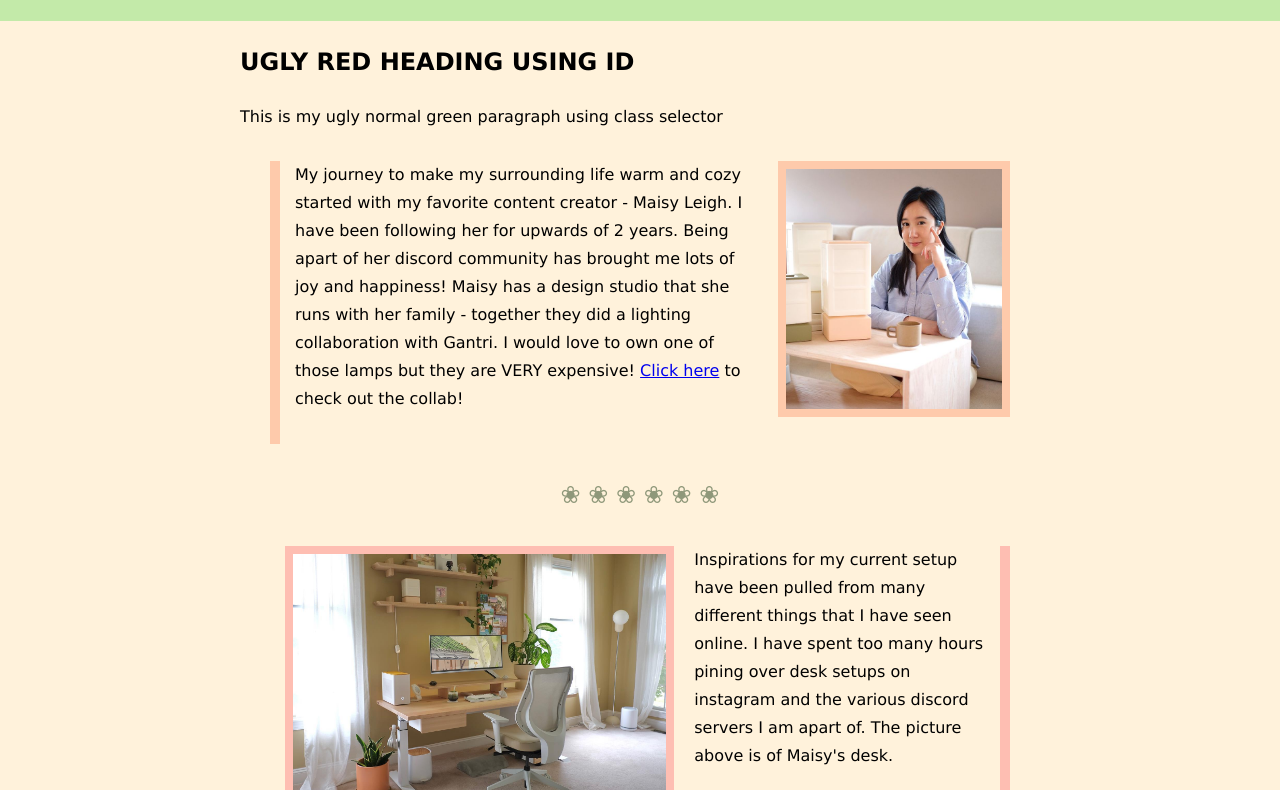
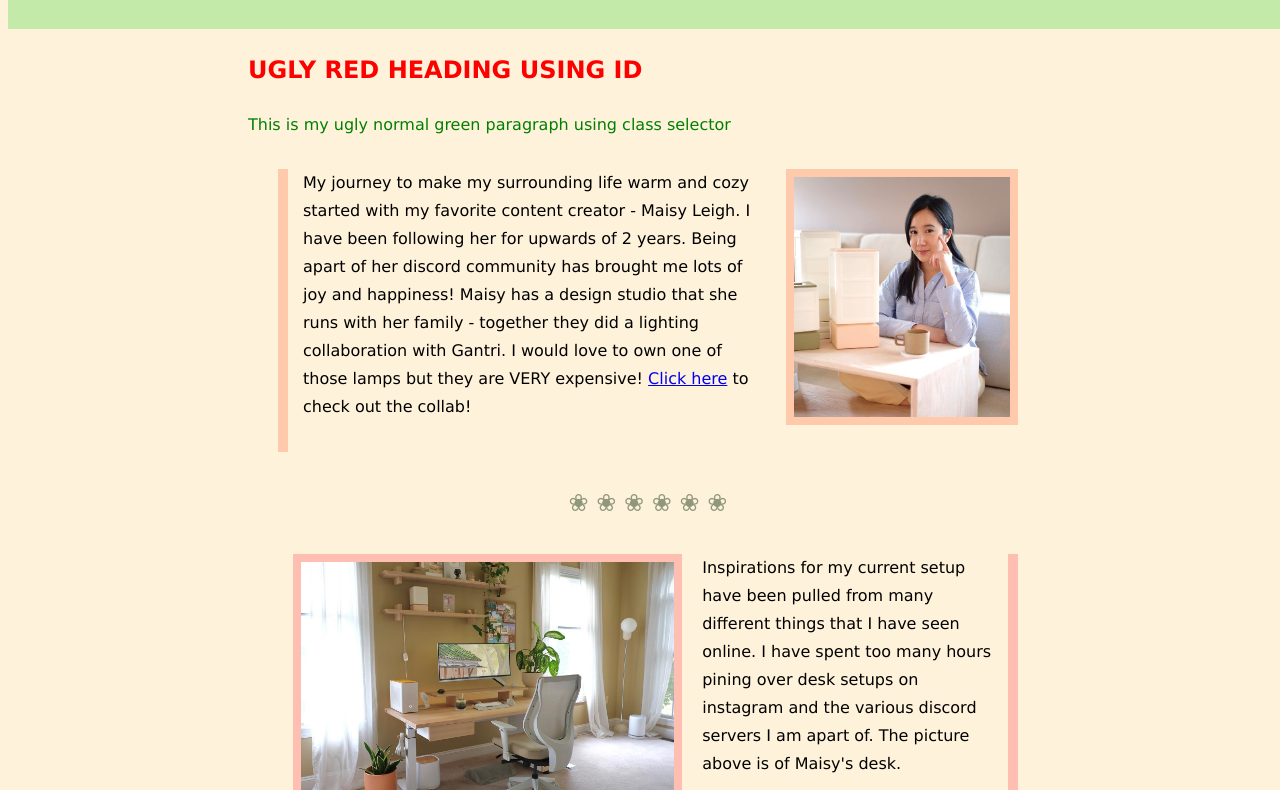
Before and after one commit to LaunchCodeAllhubs/js-assignment-4-html-me-something-keydamm, a website: page index.html in a window 1280 px wide. Shown: the part 110-900 px from the top of the page. Drawn offline with Linux system fonts and the light colour scheme.

Commit message:
Added requirements

```diff
--- a/styles.css
+++ b/styles.css
@@ -5,9 +5,10 @@ body {
     background-color: #FFF2DB;
     height: 100vh;
     width: 100vw;
-    margin: 0px;
+    margin: 8px;
     padding: 0px;
     line-height: 1.75;
+    display: block
 }
 
 header {
@@ -29,6 +30,13 @@ h1 {
     letter-spacing: 4px;
 }
 
+#mainHeading {
+    color: red
+}
+
+.funParagraph {
+    color: green
+}
 #flowers {
     color: #8F987A;
     font-size: x-large;
```
